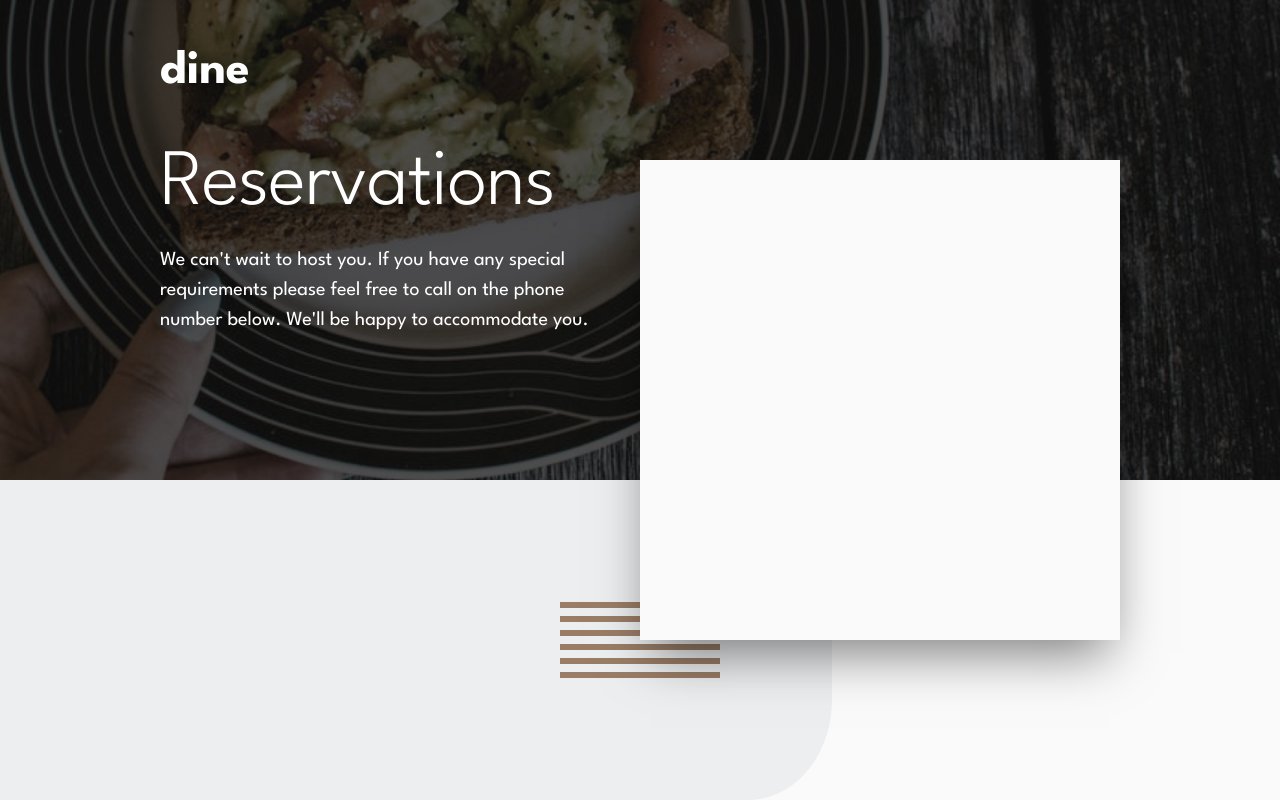
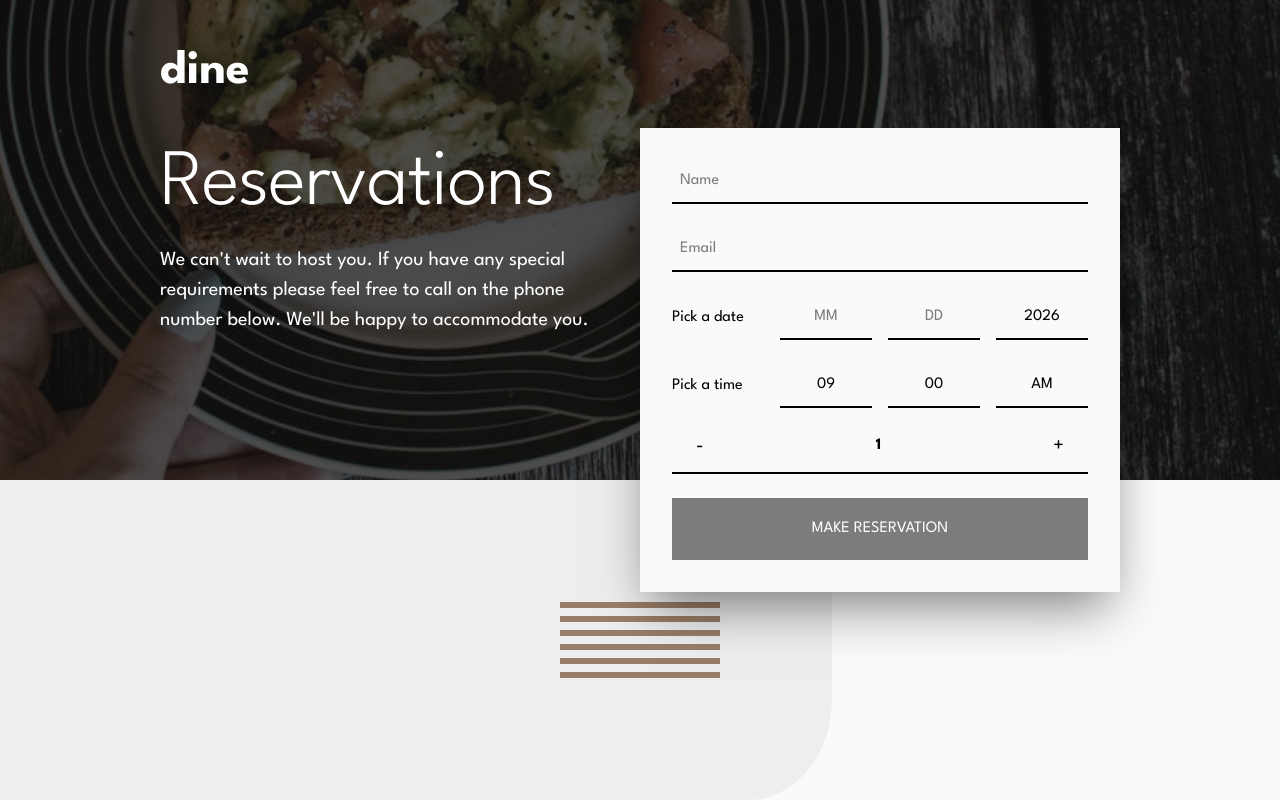
Before and after one commit to mezacanul/dine-restaurant, a React (Vite) app: page /booking in a window 1280 px wide. Shown: the top 800 px of the page. Built offline with nearby package versions, Linux system fonts and the light colour scheme.

Commit message:
Feat: added booking page

```diff
--- a/index.html
+++ b/index.html
@@ -4,7 +4,7 @@
     <meta charset="UTF-8" />
     <link rel="icon" type="image/svg+xml" href="/vite.svg" />
     <meta name="viewport" content="width=device-width, initial-scale=1.0" />
-    <title>vite-template</title>
+    <title>dine</title>
   </head>
   <body>
     <div id="root"></div>
--- /dev/null
+++ b/src/components/Booking/Form.tsx
@@ -0,0 +1,227 @@
+import { useState } from "react";
+import Button from "../common/Button";
+
+export default function Form() {
+    const [formData, setFormData] = useState({
+        name: "",
+        email: "",
+        guests: 1,
+    });
+    const [date, setDate] = useState({
+        month: "",
+        day: "",
+    });
+    const [time, setTime] = useState({
+        hour: "09",
+        minute: "00",
+        period: "AM",
+    });
+    return (
+        <div className="w-[50%] mt-[30vh] flex flex-col gap-[1.5rem] bg-neutral-50 z-10 shadow-2xl/50 text-black px-8 py-8 text-6">
+            <Input
+                placeholder="Name"
+                value={formData.name}
+                onChange={(e) =>
+                    setFormData({
+                        ...formData,
+                        name: e.target.value,
+                    })
+                }
+            />
+            <Input
+                placeholder="Email"
+                value={formData.email}
+                onChange={(e) =>
+                    setFormData({
+                        ...formData,
+                        email: e.target.value,
+                    })
+                }
+            />
+
+            <DatePicker date={date} setDate={setDate} />
+            <TimePicker time={time} setTime={setTime} />
+            <GuestsPicker
+                guests={formData.guests}
+                setFormData={setFormData}
+            />
+
+            <Button
+                label="MAKE RESERVATION"
+                type="solid"
+                onClick={() => {}}
+                disabled={true}
+            />
+        </div>
+    );
+}
+
+function Input({
+    placeholder,
+    value,
+    onChange,
+}: {
+    placeholder: string;
+    value: string;
+    onChange: (
+        e: React.ChangeEvent<HTMLInputElement>
+    ) => void;
+}) {
+    return (
+        <input
+            type="text"
+            placeholder={placeholder}
+            value={value}
+            onChange={onChange}
+            className="w-full p-2 border-b-2 border-black  focus:outline-none"
+        />
+    );
+}
+
+function DatePicker({
+    date,
+    setDate,
+}: {
+    date: { month: string; day: string };
+    setDate: (date: { month: string; day: string }) => void;
+}) {
+    const inputClass =
+        "p-2 border-b-2 border-black  focus:outline-none text-center";
+    return (
+        <div className="w-full grid grid-cols-4 gap-4 items-center">
+            <p className="w-full me-[4rem]">
+                {"Pick a date"}
+            </p>
+            <input
+                type="text"
+                placeholder="MM"
+                value={date.month}
+                onChange={(e) =>
+                    setDate({
+                        ...date,
+                        month: e.target.value,
+                    })
+                }
+                className={inputClass}
+            />
+            <input
+                type="text"
+                placeholder="DD"
+                value={date.day}
+                onChange={(e) =>
+                    setDate({
+                        ...date,
+                        day: e.target.value,
+                    })
+                }
+                className={inputClass}
+            />
+            <input
+                type="text"
+                // placeholder="YYYY"
+                value={"2026"}
+                className={inputClass}
+            />
+        </div>
+    );
+}
+
+function TimePicker({
+    time,
+    setTime,
+}: {
+    time: { hour: string; minute: string; period: string };
+    setTime: (time: {
+        hour: string;
+        minute: string;
+        period: string;
+    }) => void;
+}) {
+    const inputClass =
+        "p-2 border-b-2 border-black  focus:outline-none text-center";
+    return (
+        <div className="w-full grid grid-cols-4 gap-4 items-center">
+            <p className="w-full me-[4rem]">
+                {"Pick a time"}
+            </p>
+            <input
+                type="text"
+                placeholder="09"
+                value={time.hour}
+                className={inputClass}
+                onChange={(e) =>
+                    setTime({
+                        ...time,
+                        hour: e.target.value,
+                    })
+                }
+            />
+            <input
+                type="text"
+                placeholder="00"
+                value={time.minute}
+                className={inputClass}
+                onChange={(e) =>
+                    setTime({
+                        ...time,
+                        minute: e.target.value,
+                    })
+                }
+            />
+            <input
+                type="text"
+                // placeholder="YYYY"
+                value={"AM"}
+                className={inputClass}
+                onChange={(e) =>
+                    setTime({
+                        ...time,
+                        period: e.target.value,
+                    })
+                }
+            />
+        </div>
+    );
+}
+
+function GuestsPicker({
+    guests,
+    setFormData,
+}: {
+    guests: number;
+    setFormData: (data: any) => void;
+}) {
+    const handleDecrement = () => {
+        if (guests > 1) {
+            setFormData((prev: any) => ({
+                ...prev,
+                guests: prev.guests - 1,
+            }));
+        }
+    };
+    const handleIncrement = () => {
+        if (guests < 25) {
+            setFormData((prev: any) => ({
+                ...prev,
+                guests: prev.guests + 1,
+            }));
+        }
+    };
+    return (
+        <div className="w-full flex items-center justify-between pb-3 border-b-2 border-black px-6">
+            <span
+                className="cursor-pointer text-xl"
+                onClick={handleDecrement}
+            >
+                {"-"}
+            </span>
+            <span className="font-bold">{guests}</span>
+            <span
+                className="cursor-pointer text-xl"
+                onClick={handleIncrement}
+            >
+                {"+"}
+            </span>
+        </div>
+    );
+}
--- a/src/components/Home/Booking.tsx
+++ b/src/components/Home/Booking.tsx
@@ -1,5 +1,6 @@
 import { useState } from "react";
-import BookTableButton from "../common/BookTableButton";
+import Button from "../common/Button";
+import { useNavigate } from "react-router-dom";
 
 const bookingOptions = [
     {
@@ -24,7 +25,7 @@ const bookingOptions = [
 
 export default function Booking() {
     const [currentIndex, setCurrentIndex] = useState(0);
-
+    const navigate = useNavigate();
     return (
         <div className="px-container relative grid grid-cols-2 py-[10rem] bg-neutral-50">
             {/* Patterns  */}
@@ -62,7 +63,11 @@ export default function Booking() {
                         </p>
                     </div>
 
-                    <BookTableButton type="solid" />
+                    <Button
+                        type="solid"
+                        label="BOOK A TABLE"
+                        onClick={() => navigate("/booking")}
+                    />
 
                     <BookingMenu
                         options={bookingOptions}
--- a/src/components/Home/Hero.tsx
+++ b/src/components/Home/Hero.tsx
@@ -1,7 +1,9 @@
 import { cn } from "../../utils/cn";
-import BookTableButton from "../common/BookTableButton";
+import Button from "../common/Button";
+import { useNavigate } from "react-router-dom";
 
 export default function Hero() {
+    const navigate = useNavigate();
     const cns = {
         container: cn(
             "px-container relative",
@@ -29,7 +31,10 @@ export default function Hero() {
                         "Experience our seasonal menu in beautiful country surroundings. Eat the freshest produce from the comfort of our farmhouse."
                     }
                 </p>
-                <BookTableButton />
+                <Button
+                    label="BOOK A TABLE"
+                    onClick={() => navigate("/booking")}
+                />
             </div>
         </div>
     );
--- a/src/components/Home/Reservations.tsx
+++ b/src/components/Home/Reservations.tsx
@@ -1,9 +1,11 @@
-import BookTableButton from "../common/BookTableButton";
+import Button from "../common/Button";
 import { cn } from "../../utils/cn";
+import { useNavigate } from "react-router-dom";
 
 export default function Reservations() {
     const bgClass =
         "bg-[url('/images/homepage/ready-bg-desktop@2x.jpg')]";
+    const navigate = useNavigate();
     return (
         <div
             className={cn(
@@ -14,7 +16,10 @@ export default function Reservations() {
             <h2 className="text-2-bold">
                 {"Ready to make a reservation?"}
             </h2>
-            <BookTableButton />
+            <Button
+                label="BOOK A TABLE"
+                onClick={() => navigate("/booking")}
+            />
         </div>
     );
 }
--- a/src/components/common/BookTableButton.tsx
+++ /dev/null
@@ -1,26 +0,0 @@
-import { cn } from "../../utils/cn";
-import { useNavigate } from "react-router-dom";
-
-type ButtonType = "outline" | "solid";
-
-export default function BookTableButton({
-    type = "outline",
-}: {
-    type?: ButtonType;
-}) {
-    const navigate = useNavigate();
-    const classes = cn(
-        "text-4-regular py-[1rem] px-[3rem] cursor-pointer transition-all duration-300",
-        type === "outline"
-            ? "border border-white hover:bg-white hover:text-neutral-950"
-            : "bg-neutral-950 text-white border-2 border-transparent hover:bg-white hover:text-neutral-950 hover:border-neutral-950 hover:border-2"
-    );
-    return (
-        <button
-            className={classes}
-            onClick={() => navigate("/booking")}
-        >
-            {"BOOK A TABLE"}
-        </button>
-    );
-}
--- /dev/null
+++ b/src/components/common/Button.tsx
@@ -0,0 +1,34 @@
+import { cn } from "../../utils/cn";
+
+type ButtonType = "outline" | "solid";
+
+type ButtonProps = {
+    label: string;
+    type?: ButtonType;
+    onClick: () => void;
+    disabled?: boolean;
+};
+
+export default function Button({
+    label,
+    type = "outline",
+    onClick,
+    disabled = false,
+}: ButtonProps) {
+    const classes = cn(
+        "text-4-regular py-[1rem] px-[3rem] cursor-pointer transition-all duration-300",
+        type === "outline"
+            ? "border border-white hover:bg-white hover:text-neutral-950"
+            : "bg-neutral-950 text-white border-2 border-transparent hover:bg-white hover:text-neutral-950 hover:border-neutral-950 hover:border-2",
+        disabled ? "opacity-50 cursor-not-allowed" : ""
+    );
+    return (
+        <button
+            className={classes}
+            onClick={onClick}
+            disabled={disabled}
+        >
+            {label}
+        </button>
+    );
+}
--- a/src/pages/Booking.tsx
+++ b/src/pages/Booking.tsx
@@ -1,4 +1,5 @@
 import { cn } from "../utils/cn";
+import Form from "../components/Booking/Form";
 
 export default function Booking() {
     const bgClass =
@@ -28,7 +29,7 @@ export default function Booking() {
                     </p>
                 </div>
 
-                <div className="w-[50%] bg-neutral-50 h-full z-10 mt-[40vh] shadow-2xl/50" />
+                <Form />
             </div>
             <div className="bg-neutral-50 relative h-[40vh]">
                 <img
```
